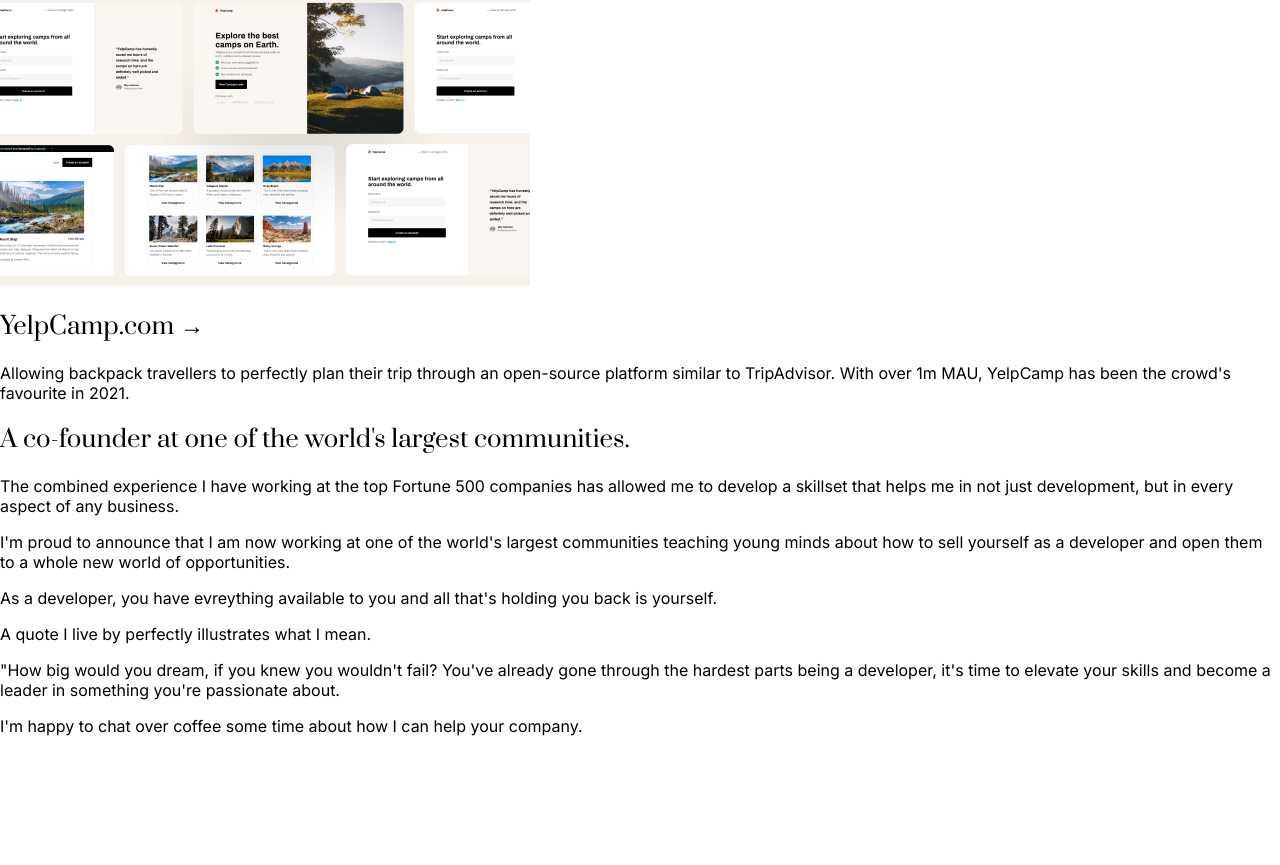
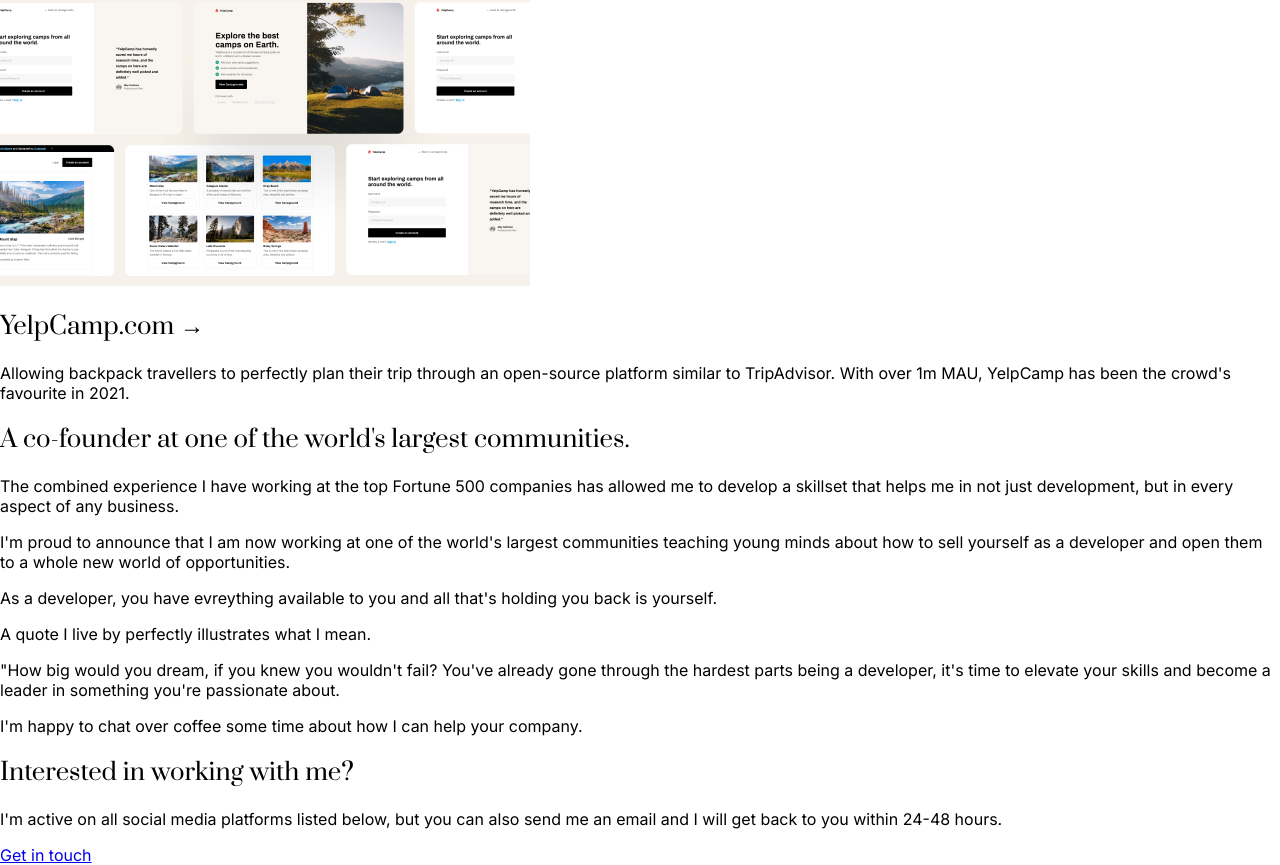
Before and after one commit to ntjnh/cw-developer-portfolio, a React (Vite) app: page / in a window 1280 px wide. Shown: the part 749-1614 px from the top of the page. Before the commit the page ends 1501 px from the top, so only its background shows below. Built offline with nearby package versions, Linux system fonts and the light colour scheme.

Commit message:
Create CTA component

```diff
--- a/src/App.jsx
+++ b/src/App.jsx
@@ -1,6 +1,7 @@
 import React from 'react'
 import './App.css'
 import About from './components/About'
+import CTA from './components/CTA'
 import Hero from './components/Hero'
 import Logos from './components/Logos'
 import Navbar from './components/Navbar'
@@ -14,6 +15,7 @@
       <Logos />
       <Projects />
       <About />
+      <CTA />
     </div>
   )
 }
--- /dev/null
+++ b/src/components/CTA.jsx
@@ -0,0 +1,9 @@
+export default function CTA() {
+    return (
+        <section>
+            <h2>Interested in working with me?</h2>
+            <p>I'm active on all social media platforms listed below, but you can also send me an email and I will get back to you within 24-48 hours.</p>
+            <a href="#">Get in touch</a>
+        </section>
+    )
+}
```
